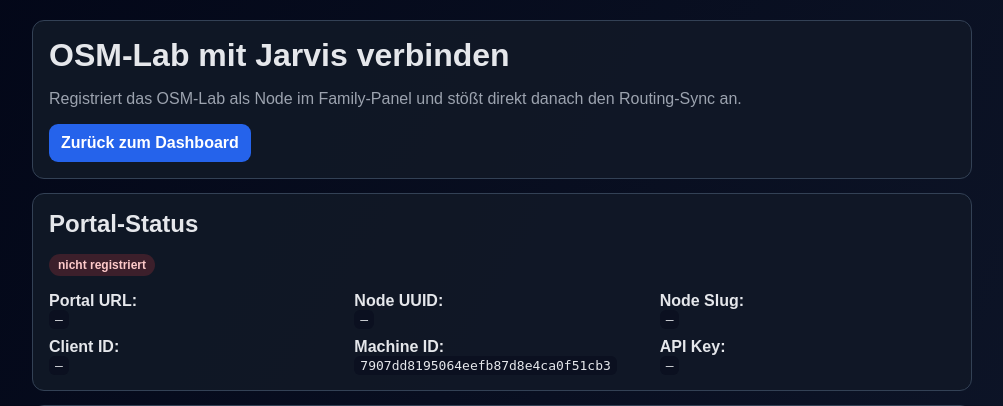
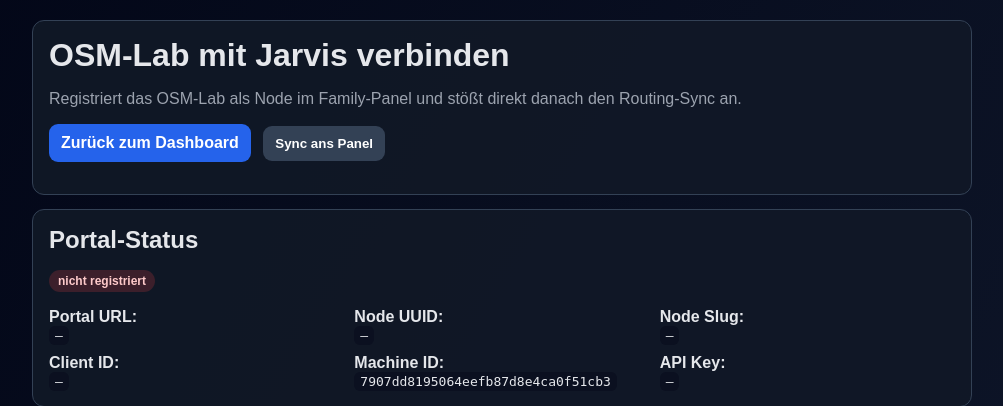
Before and after one commit to Joormann-Media/Joormann-Media-Jarvis-OSM-Lab, a Flask app: page /link in a window 1280 px wide. Shown: the top 406 px of the page, without its empty margins (138-1141 px from the left). Run offline with Flask 3, Linux system fonts and the light colour scheme.

Commit message:
Add panel sync button to OSM Lab link hero

```diff
--- a/templates/link.html
+++ b/templates/link.html
@@ -16,6 +16,7 @@
     label { display:block; margin:10px 0 4px; }
     input { width:100%; padding:10px; border-radius:8px; border:1px solid var(--line); background:#0b1020; color:var(--text); }
     .btn { display:inline-block; padding:10px 12px; border-radius:9px; border:0; background:var(--btn); color:#fff; text-decoration:none; font-weight:700; cursor:pointer; }
+    .btn-secondary { background:#334155; }
     .badge { display:inline-block; padding:4px 9px; border-radius:999px; font-size:12px; font-weight:700; }
     .ok { background: rgba(34,197,94,.2); color:#86efac; }
     .bad { background: rgba(239,68,68,.2); color:#fecaca; }
@@ -29,6 +30,8 @@
     <h1>OSM-Lab mit Jarvis verbinden</h1>
     <p>Registriert das OSM-Lab als Node im Family-Panel und stößt direkt danach den Routing-Sync an.</p>
     <a class="btn" href="/">Zurück zum Dashboard</a>
+    <button class="btn btn-secondary" id="sync-btn" type="button" style="margin-left:8px;">Sync ans Panel</button>
+    <p id="sync-status" style="margin-top:10px;"></p>
   </div>
 
   <div class="card">
@@ -68,5 +71,36 @@
   </div>
   {% endif %}
 </div>
+<script>
+async function syncPortal() {
+  const btn = document.getElementById('sync-btn');
+  const status = document.getElementById('sync-status');
+  btn.disabled = true;
+  btn.textContent = 'Sync läuft...';
+  status.textContent = 'Synchronisiere mit dem Panel...';
+  status.style.color = '#93c5fd';
+
+  try {
+    const response = await fetch('/api/portal/sync', {
+      method: 'POST',
+      headers: { 'Accept': 'application/json' }
+    });
+    const data = await response.json().catch(() => ({}));
+    if (!response.ok || data.ok === false) {
+      throw new Error(data.message || data.error || `HTTP ${response.status}`);
+    }
+    status.textContent = 'Sync erfolgreich an das Panel gemeldet.';
+    status.style.color = '#86efac';
+  } catch (error) {
+    status.textContent = `Sync fehlgeschlagen: ${error.message}`;
+    status.style.color = '#fecaca';
+  } finally {
+    btn.disabled = false;
+    btn.textContent = 'Sync ans Panel';
+  }
+}
+
+document.getElementById('sync-btn').addEventListener('click', syncPortal);
+</script>
 </body>
 </html>
```
